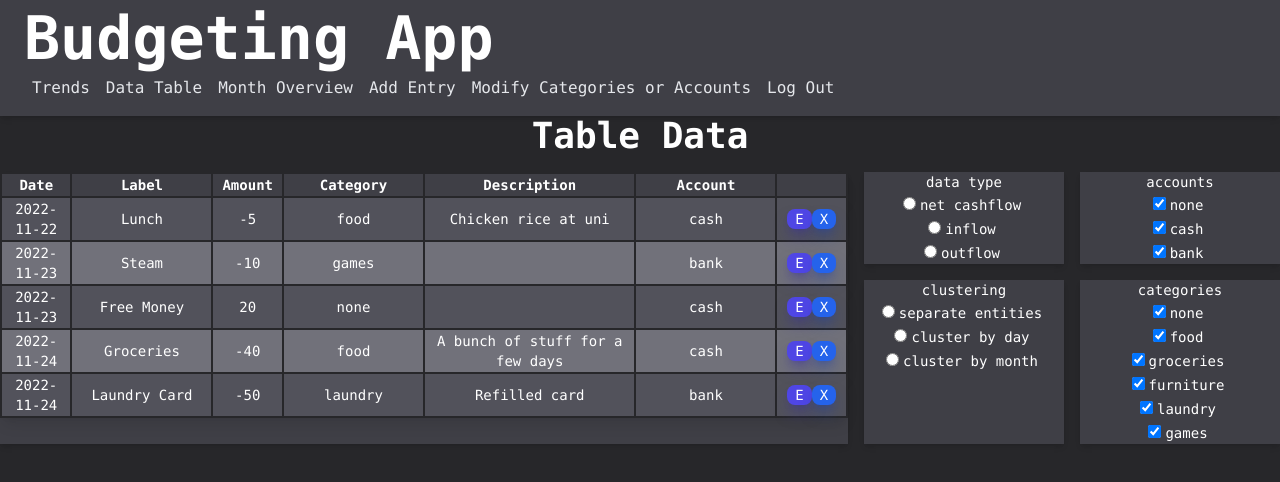
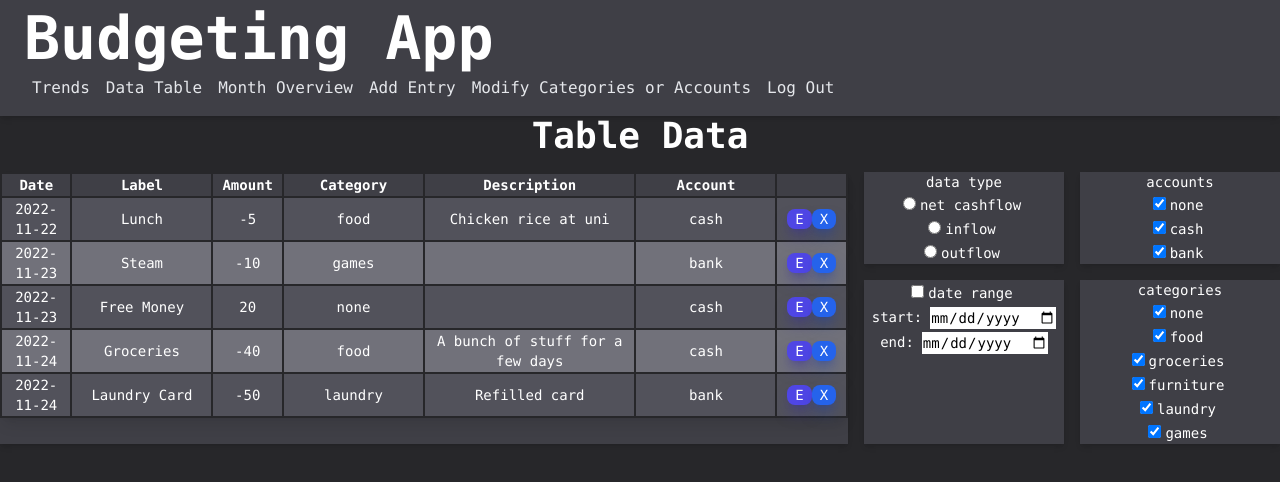
Before and after one commit to duccsquared/budgeting-app, a React (Create React App) app: page /tableDisplay in a window 1280 px wide. Shown: the top 482 px of the page. Built offline with nearby package versions, Linux system fonts and the light colour scheme.

Commit message:
added system for finding all transactions within a date range on the table, and removed console logs

```diff
--- a/src/App.js
+++ b/src/App.js
@@ -43,7 +43,6 @@ class App extends React.Component { // <div style={{height: 20}}></div>
         this.addEntry("2022-11-24","Laundry Card",-50,this.state.categoryList[4],"Refilled card",this.state.accountList[2])
     }
     update() {
-        console.log("oop")
         this.setState({})
     }
     addEntry(date="5/5/2020",label="default",amount=0,category="none",description="",account="") {
--- a/src/components.js
+++ b/src/components.js
@@ -180,7 +180,6 @@ export class TD extends React.Component {
 export class CheckBox extends React.Component {
     render() {
         let id = this.props.id || genRandomID()
-        console.log(this.props.checked)
         return (
             <div className={""+ (this.props.className || "")}>
                 <input className="" type="checkbox" value={this.props.value || this.props.children} id={id} checked={this.props.checked} onChange={this.props.onChange}></input>
--- a/src/pages/tableDisplay.js
+++ b/src/pages/tableDisplay.js
@@ -2,14 +2,16 @@
 Page that displays the transaction data in the form of a table
 */
 import React from 'react';
-import {MainSection, BtnMain, BtnSecondary, H1, H2, H3, P, Table, THead, TBody, TR1, TR2, TH, TD, CheckBox, RadioBox, SubSection, BtnMinim} from '../components.js';
+import {MainSection, BtnMain, BtnSecondary, H1, H2, H3, P, Table, THead, TBody, TR1, TR2, TH, TD, CheckBox, RadioBox, SubSection, BtnMinim, InputDate} from '../components.js';
 import TransactionTable from '../transactionTable.js';
 
 class TableDisplay extends React.Component {
     constructor(props) {
         super(props)
         this.state = {
-            dateType: "net"
+            dateType: "net",
+            startDate: null,
+            endDate: null
         }
     }
     render() {
@@ -25,6 +27,8 @@ class TableDisplay extends React.Component {
                             removeEntry={(index) => props.removeEntry(index)}
                             setSelectedTransaction={(selectedTransaction) => props.setSelectedTransaction(selectedTransaction)}
                             dataType={this.state.dataType}
+                            startDate={this.state.startDate}
+                            endDate={this.state.endDate}
                         />
                     </SubSection>
                     <SubSection>
@@ -35,10 +39,17 @@ class TableDisplay extends React.Component {
                     </SubSection>
                     <AccountSection accountList={props.accountList} update={()=>props.update()}/>
                     <SubSection>
-                        <P>clustering</P>
-                        <RadioBox name="clustering" value="sep">separate entities</RadioBox>
-                        <RadioBox name="clustering" value="day">cluster by day</RadioBox>
-                        <RadioBox name="clustering" value="month">cluster by month</RadioBox>
+                        <CheckBox>date range</CheckBox>
+                        <div className="inline-flex">
+                            <P>start:</P>
+                            <div className="w-2"/>
+                            <InputDate onChange={(e) => this.setState({startDate: e.target.value})}/>
+                        </div>
+                        <div className="inline-flex">
+                            <P>end:</P>
+                            <div className="w-2"/>
+                            <InputDate onChange={(e) => this.setState({endDate: e.target.value})}/>
+                        </div>
                     </SubSection>
                     <CategorySection categoryList={props.categoryList} update={()=>props.update()}/>
                 </div>
--- a/src/transactionTable.js
+++ b/src/transactionTable.js
@@ -48,6 +48,14 @@ class TransactionTable extends React.Component {
         }
         else if(this.props.dataType==="out") {
             transactionList = transactionList.filter((transaction) => transaction.amount<=0)
+        }
+
+        if(this.props.startDate!==null && this.props.endDate!==null) {
+            let startDate = (new Date(this.props.startDate)).getTime()
+            let endDate = (new Date(this.props.endDate)).getTime()
+            if(startDate<=endDate) {
+                transactionList = transactionList.filter((transaction) => {let d = (new Date(transaction.date)).getTime(); return d >= startDate && d <= endDate})
+            }
         }
         let sortType = this.state.sortType
         let ascending = this.state.ascending
```
